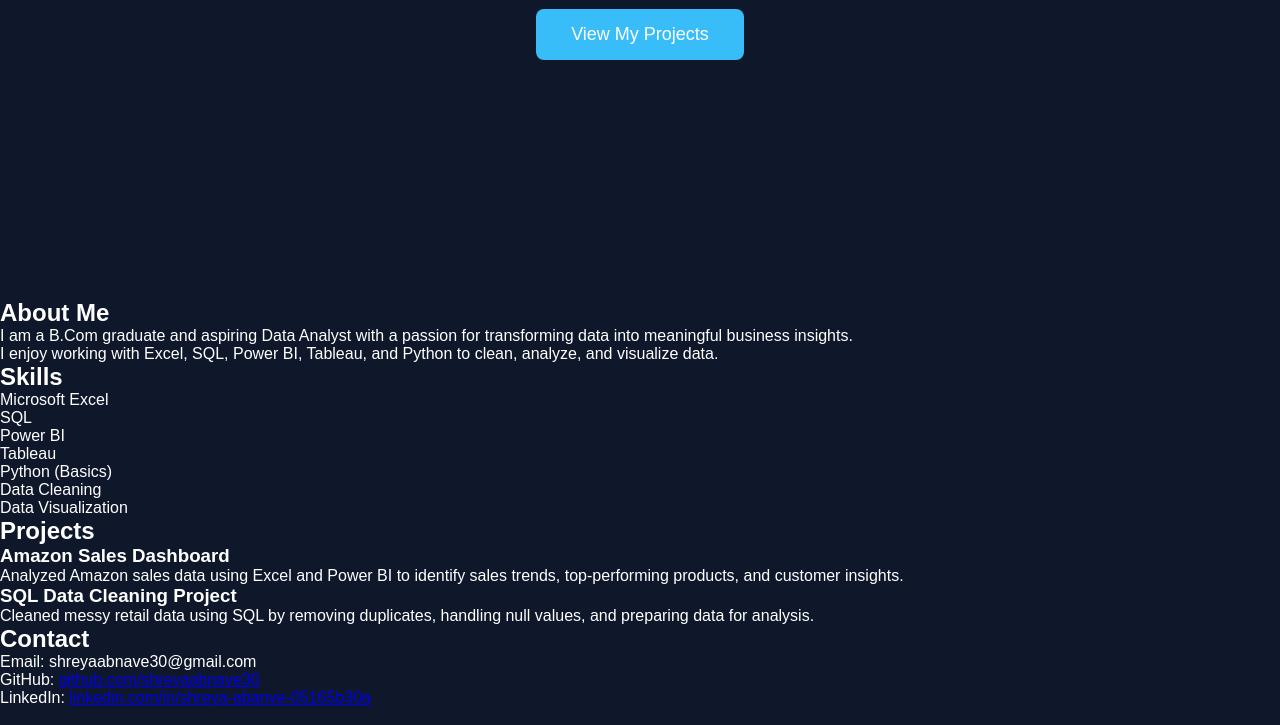
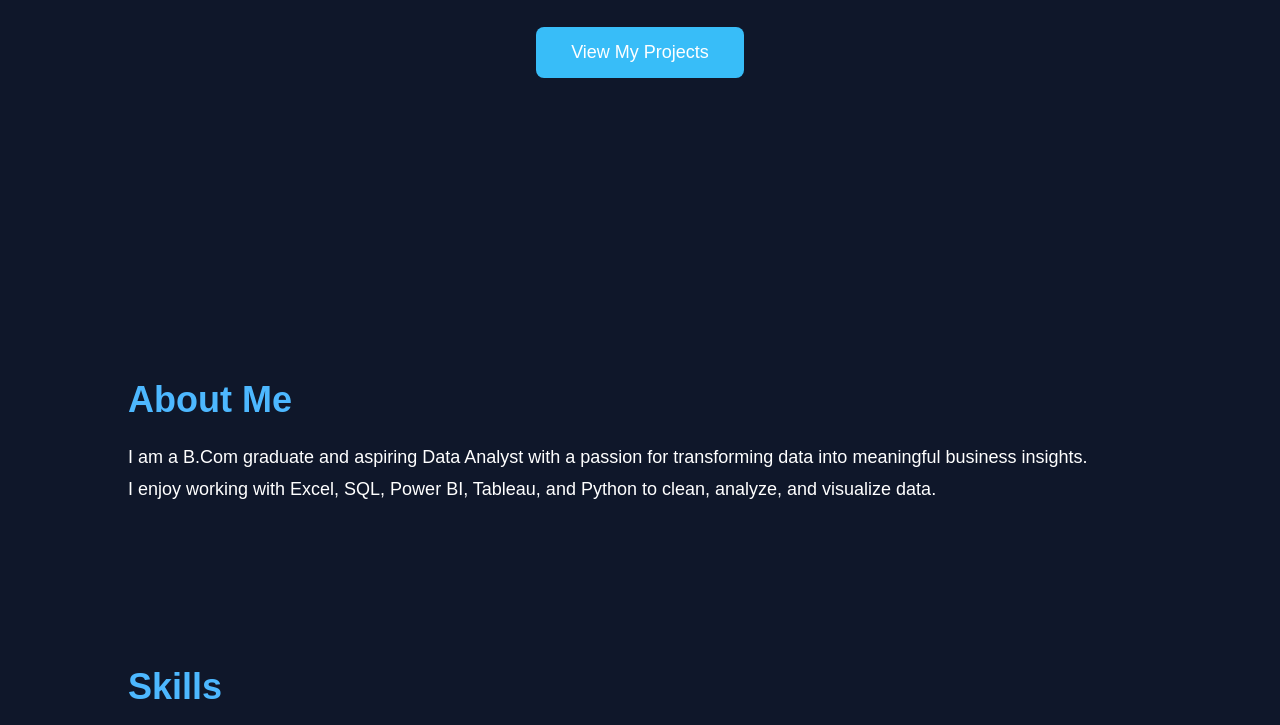
Before and after one commit to shreyaabnave30/data-analytics-portfolio, a plain HTML site: page index.html in a window 1280 px wide. Shown: the part 489-1214 px from the top of the page. Drawn offline with Linux system fonts and the light colour scheme.

Commit message:
style.css

```diff
--- a/style.css
+++ b/style.css
@@ -89,3 +89,38 @@
 button:hover{
     transform:scale(1.05);
 }
+section{
+    padding:80px 10%;
+}
+
+section h2{
+    font-size:36px;
+    color:#4db8ff;
+    margin-bottom:20px;
+}
+
+section p{
+    font-size:18px;
+    line-height:1.8;
+}
+
+#skills ul{
+    display:flex;
+    flex-wrap:wrap;
+    gap:15px;
+    list-style:none;
+    padding:0;
+}
+
+#skills li{
+    background:#1d2b4d;
+    padding:10px 20px;
+    border-radius:8px;
+}
+
+.project{
+    background:#1d2b4d;
+    padding:20px;
+    margin-top:20px;
+    border-radius:10px;
+}
```
